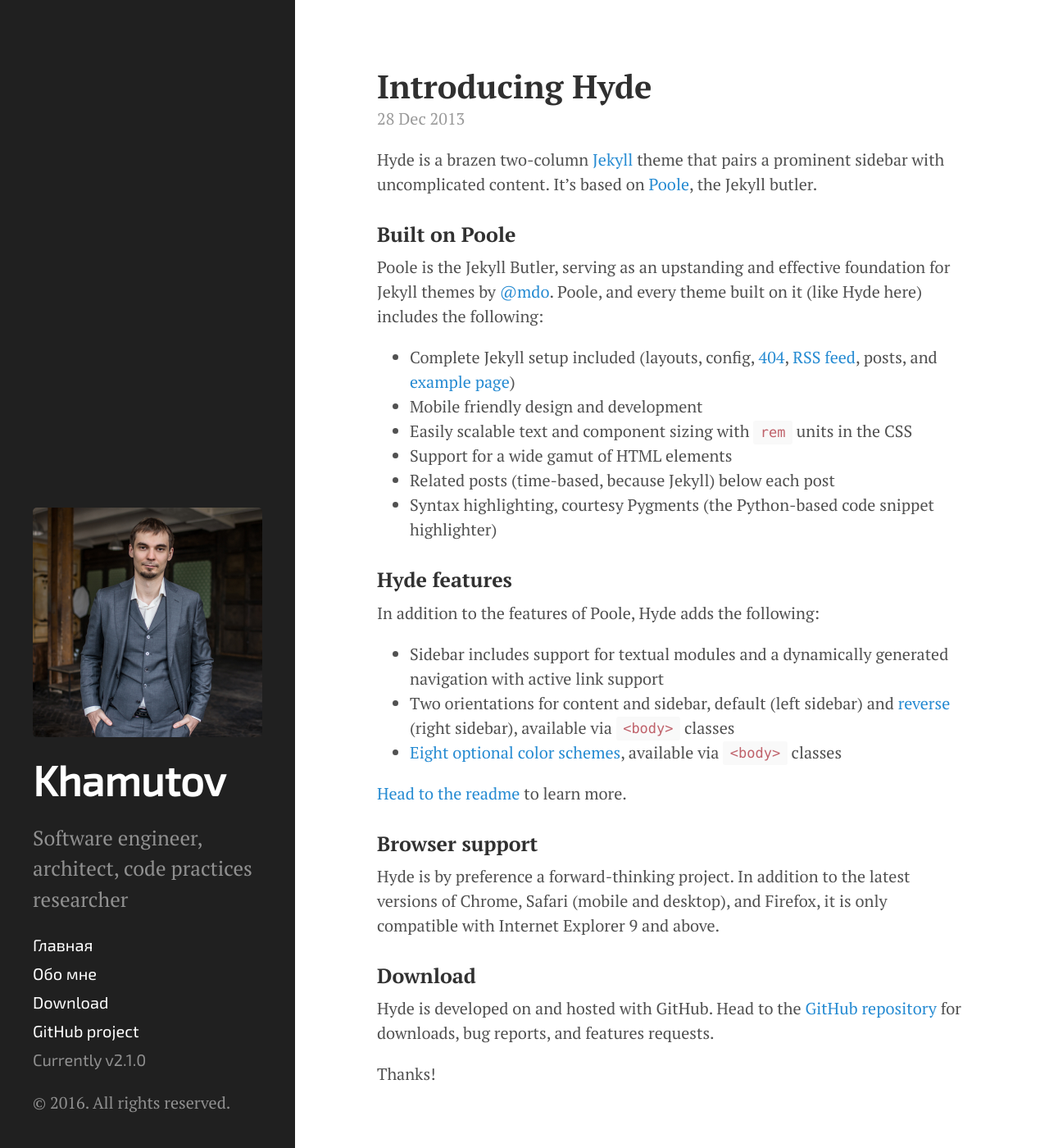
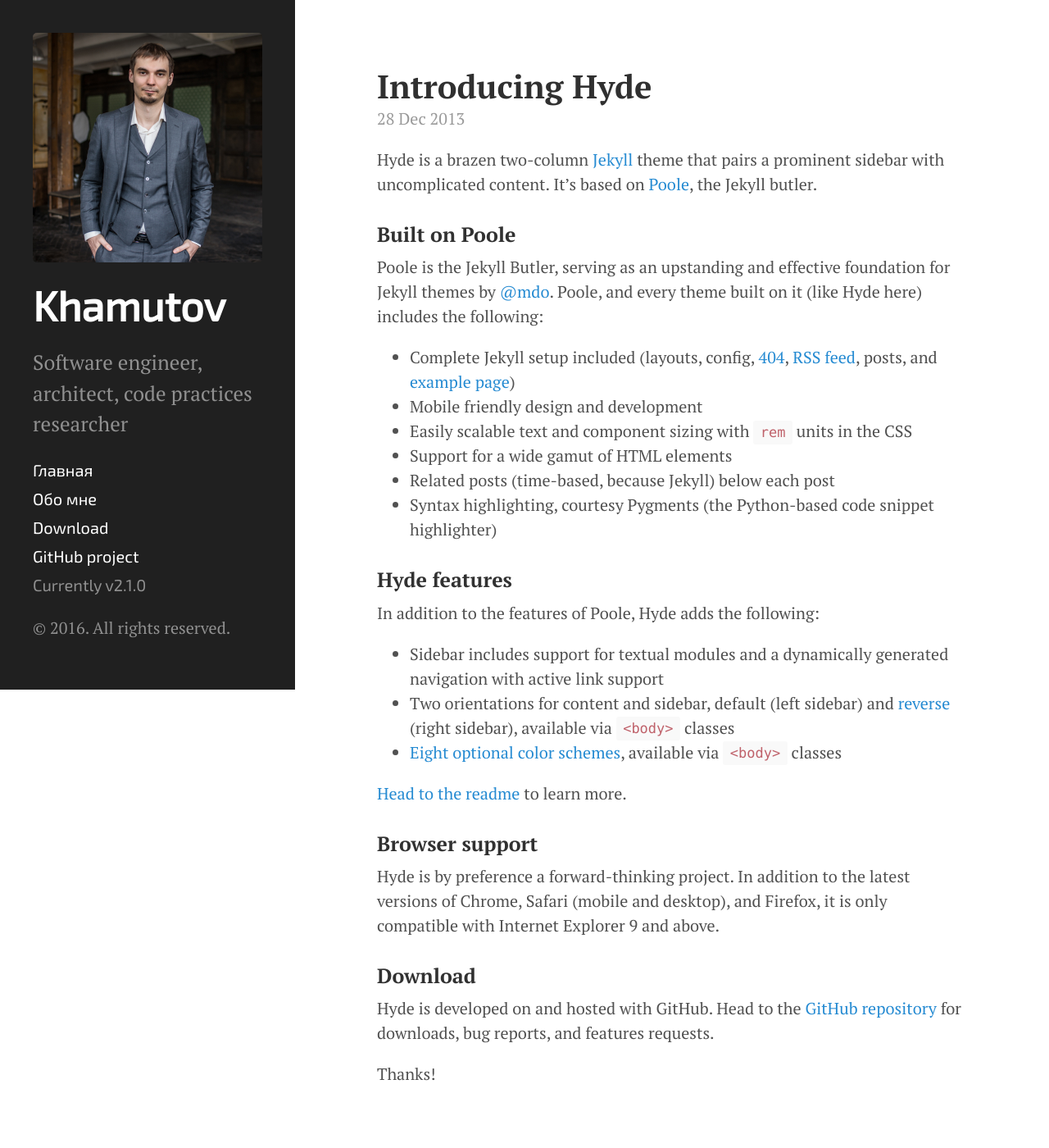
Before and after one commit to khamutov/khamutov.github.io, a Jekyll site: the page built from index.html, in a window 1280 px wide and 1400 px high. Shown: the whole window at 82% size. Built offline with Jekyll 4.4.1, drawn with Linux system fonts in a browser that asks for light colours; the list of posts is cut into pages by our own code.

Commit message:
disable fixed column

```diff
--- a/_includes/sidebar.html
+++ b/_includes/sidebar.html
@@ -1,5 +1,5 @@
 <div class="sidebar">
-  <div class="container sidebar-sticky">
+  <div class="container">
     <div class="sidebar-about">
       <img src="{{ site.baseurl }}public/profile.jpg" />
       <h1>
--- a/public/css/hyde.css
+++ b/public/css/hyde.css
@@ -61,7 +61,8 @@
 }
 @media (min-width: 48em) {
   .sidebar {
-    position: fixed;
+    float: left;
+    /*position: fixed;*/
     top: 0;
     left: 0;
     bottom: 0;
```
